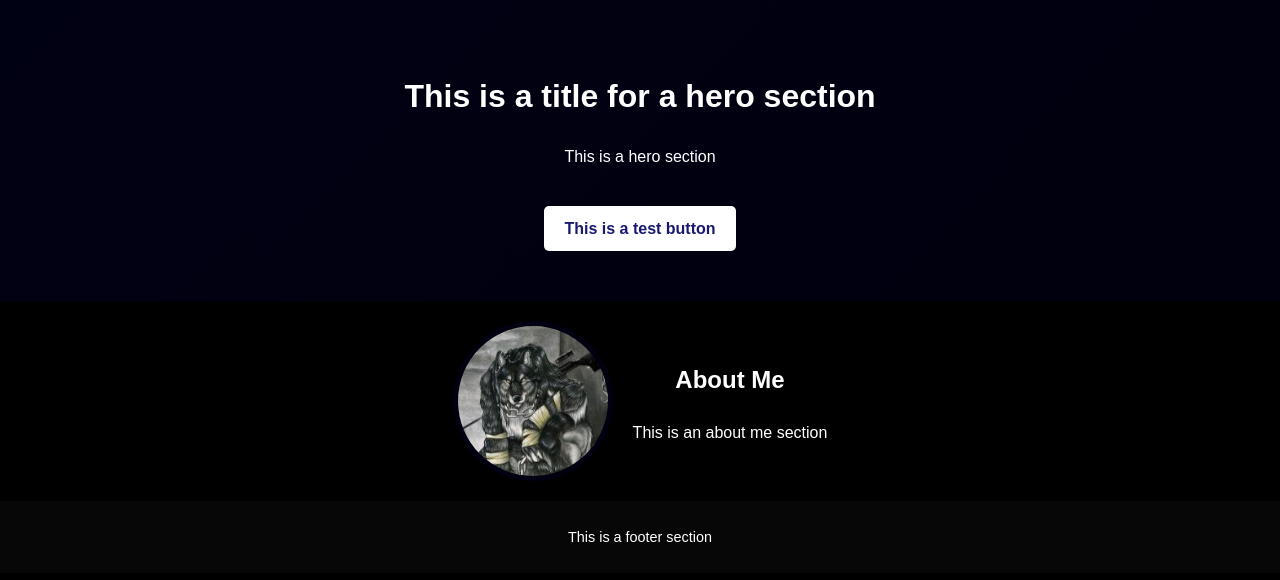
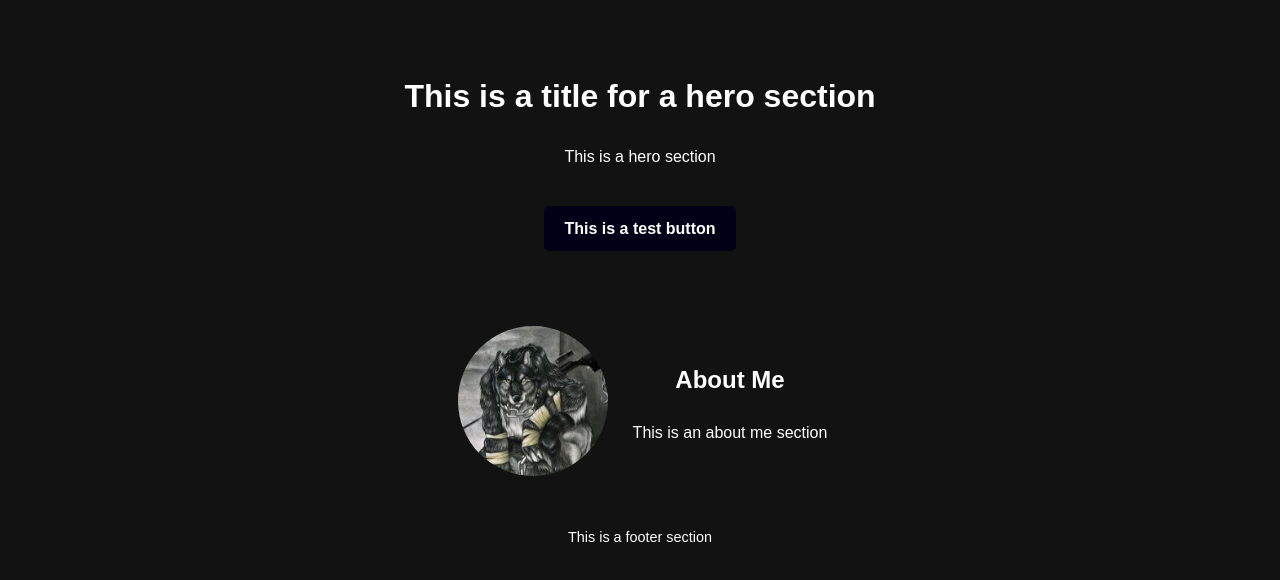
Before and after one commit to Werhas/Werhas.github.io, a plain HTML site: page index.html in a window 1280 px wide. Drawn offline with Linux system fonts and the light colour scheme.

Commit message:
Farben des Hero Bereichs, des Rands des Profilbilds und des Buttons angepasst

```diff
--- a/style.css
+++ b/style.css
@@ -4,7 +4,7 @@ body {
     margin: 0;
     padding: 0;
     line-height: 1.6;
-    background-color: black;
+    background-color: #121212;
     color: white;
   }
 
@@ -15,7 +15,7 @@ body {
 
   /* Hero Section */
   .hero {
-    background: linear-gradient(135deg, #010114, #00000e);
+    background: linear-gradient(135deg, #121212, #121212);
     color: white;
     text-align: center;
     padding: 50px 20px;
@@ -25,8 +25,8 @@ body {
     display: inline-block;
     margin-top: 20px;
     padding: 10px 20px;
-    background: white;
-    color: #191970;
+    background: #000016;
+    color: white;
     text-decoration: none;
     font-weight: bold;
     border-radius: 5px;
@@ -52,7 +52,7 @@ body {
     width: 150px;
     height: 150px;
     border-radius: 50%;
-    border: 5px solid #010112;
+    border: 5px solid #121212;
   }
 
   .about div {
@@ -64,7 +64,7 @@ body {
   footer {
     text-align: center;
     padding: 10px;
-    background: #070707;
+    background: #121212;
     color: white;
     font-size: 0.9em;
   }
```
